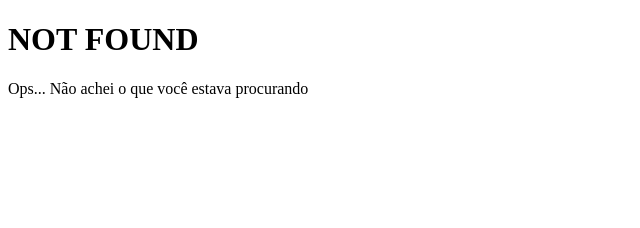
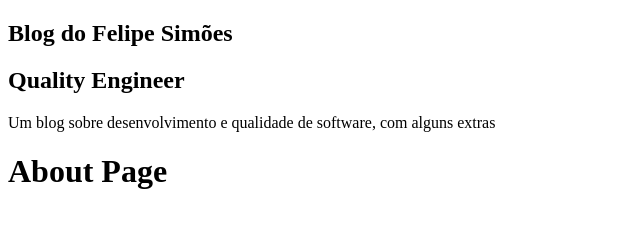
Before and after one commit to felipsimoes/fsimoes-blog, a Gatsby site: page /about in a window 1280 px wide. Before the commit this address had no page. Shown: the whole page, without its empty margins (0-640 px from the left). Built offline with nearby package versions, Linux system fonts and the light colour scheme; Gatsby itself is replaced by a stand-in of ours.

Commit message:
first component Profile and using graphQL, also using Prisma for graphQL

```diff
--- a/gatsby-config.js
+++ b/gatsby-config.js
@@ -1,6 +1,7 @@
 module.exports = {
   siteMetadata: {
     title: `Blog do Felipe Simões`,
+    position: `Quality Engineer`,
     description: `Um blog sobre desenvolvimento e qualidade de software, com alguns extras`,
     author: `@felipsimoes`,
   },
--- a/package.json
+++ b/package.json
@@ -28,6 +28,7 @@
   "scripts": {
     "build": "gatsby build",
     "develop": "gatsby develop",
+    "develop:play": "GATSBY_GRAPHQL_IDE=playground gatsby develop",
     "format": "prettier --write \"**/*.{js,jsx,ts,tsx,json,md}\"",
     "start": "npm run develop",
     "serve": "gatsby serve",
--- /dev/null
+++ b/src/components/Profile/index.js
@@ -0,0 +1,30 @@
+import React from 'react'
+import { useStaticQuery, graphql } from 'gatsby'
+
+const Profile = () => {
+  const {
+    site: {
+      siteMetadata: { title, position, description }
+    }
+  } = useStaticQuery(graphql`
+    query MySiteMetadata {
+      site {
+        siteMetadata {
+          title
+          description
+          position
+        }
+      }
+    }
+  `)
+
+  return (
+    <div className="Profile-wrapper">
+      <h1>{title}</h1>
+      <h2>{position}</h2>
+      <p>{description}</p>
+    </div>
+  )
+}
+
+export default Profile
--- a/src/components/layout.js
+++ b/src/components/layout.js
@@ -7,10 +7,16 @@
 
 import React from "react"
 import PropTypes from "prop-types"
+import Profile from "./Profile"
 
 const Layout = ({ children }) => {
   return (
+    <>
+      <aside>
+        <Profile />
+      </aside>
       <main>{children}</main>
+    </>
   )
 }
 
--- /dev/null
+++ b/src/pages/about.js
@@ -0,0 +1,12 @@
+import React from 'react'
+import Layout from "../components/layout"
+import SEO from "../components/seo"
+
+const AboutPage = () => (
+  <Layout>
+    <SEO title="About" />
+    <h1>About Page</h1>
+  </Layout>
+)
+
+export default AboutPage
--- a/src/pages/index.js
+++ b/src/pages/index.js
@@ -1,4 +1,5 @@
 import React from "react"
+import { Link } from "gatsby"
 
 import Layout from "../components/layout"
 import SEO from "../components/seo"
@@ -7,6 +8,11 @@ const IndexPage = () => (
   <Layout>
     <SEO title="Home" />
     <h1>Home</h1>
+    <ul>
+      <li>
+        <Link to="/about">About</Link>
+      </li>
+    </ul>
   </Layout>
 )
 
```
